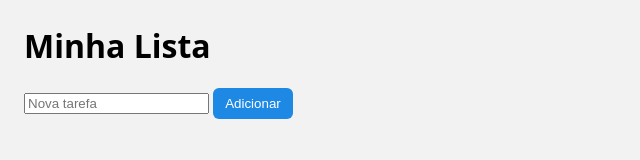
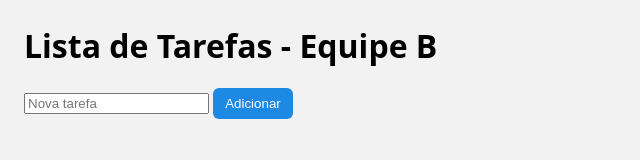
Before and after one commit to DevFluffyBread/todo-merge-lab, a plain HTML site: page index.html in a window 1280 px wide. Shown: the whole page, without its empty margins (0-640 px from the left). Drawn offline with Linux system fonts and the light colour scheme.

Commit message:
Mudança de titulo do inde pra Lista de tarefas - equipe b

```diff
--- a/index.html
+++ b/index.html
@@ -6,7 +6,7 @@
   <link rel="stylesheet" href="style.css"/>
 </head>
 <body>
-  <h1 id="title">Minha Lista</h1>
+  <h1 id="title">Lista de Tarefas - Equipe B</h1>
   <form id="form">
     <input id="newItem" placeholder="Nova tarefa" />
     <button class="btn" type="submit">Adicionar</button>
```
